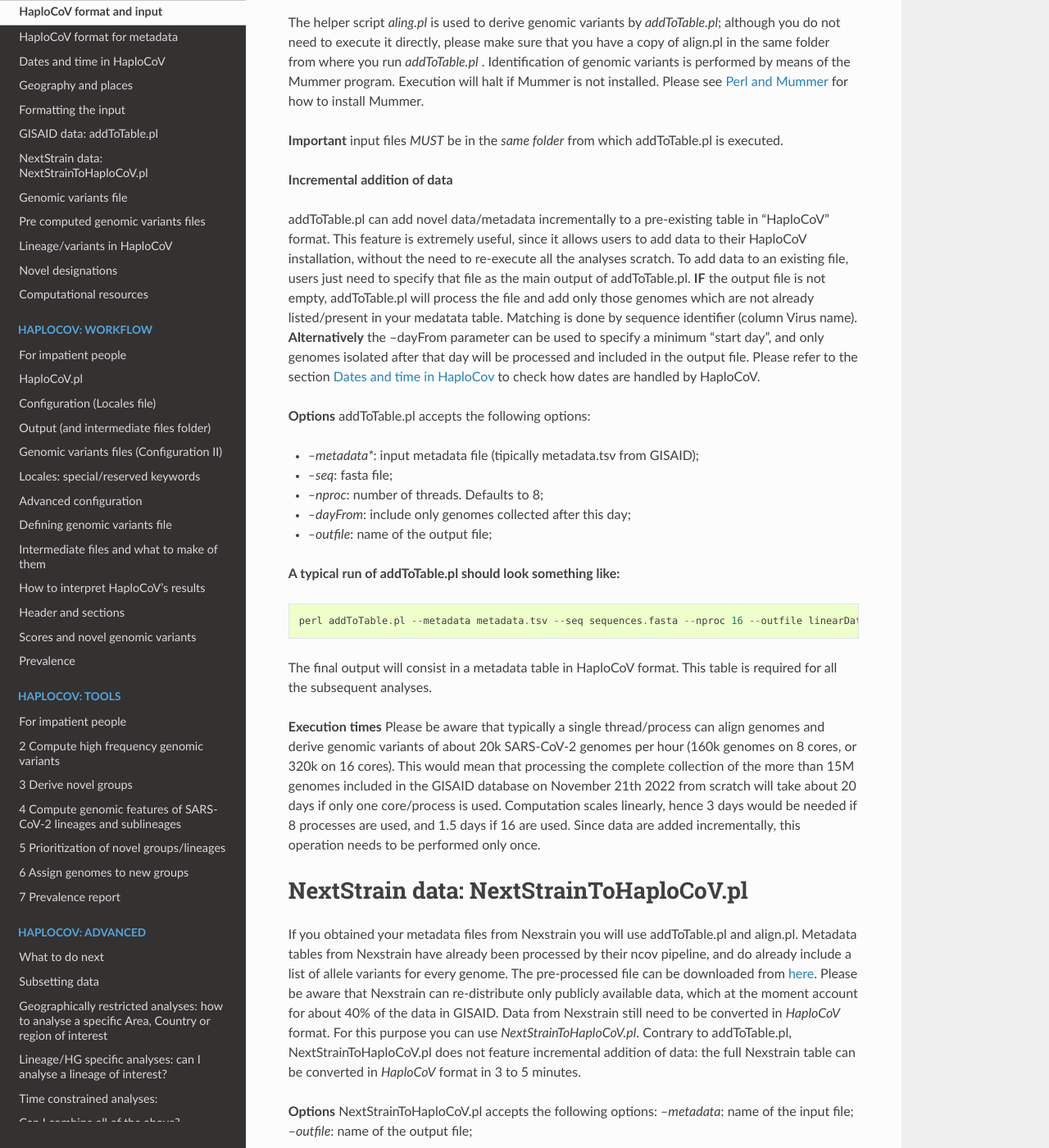
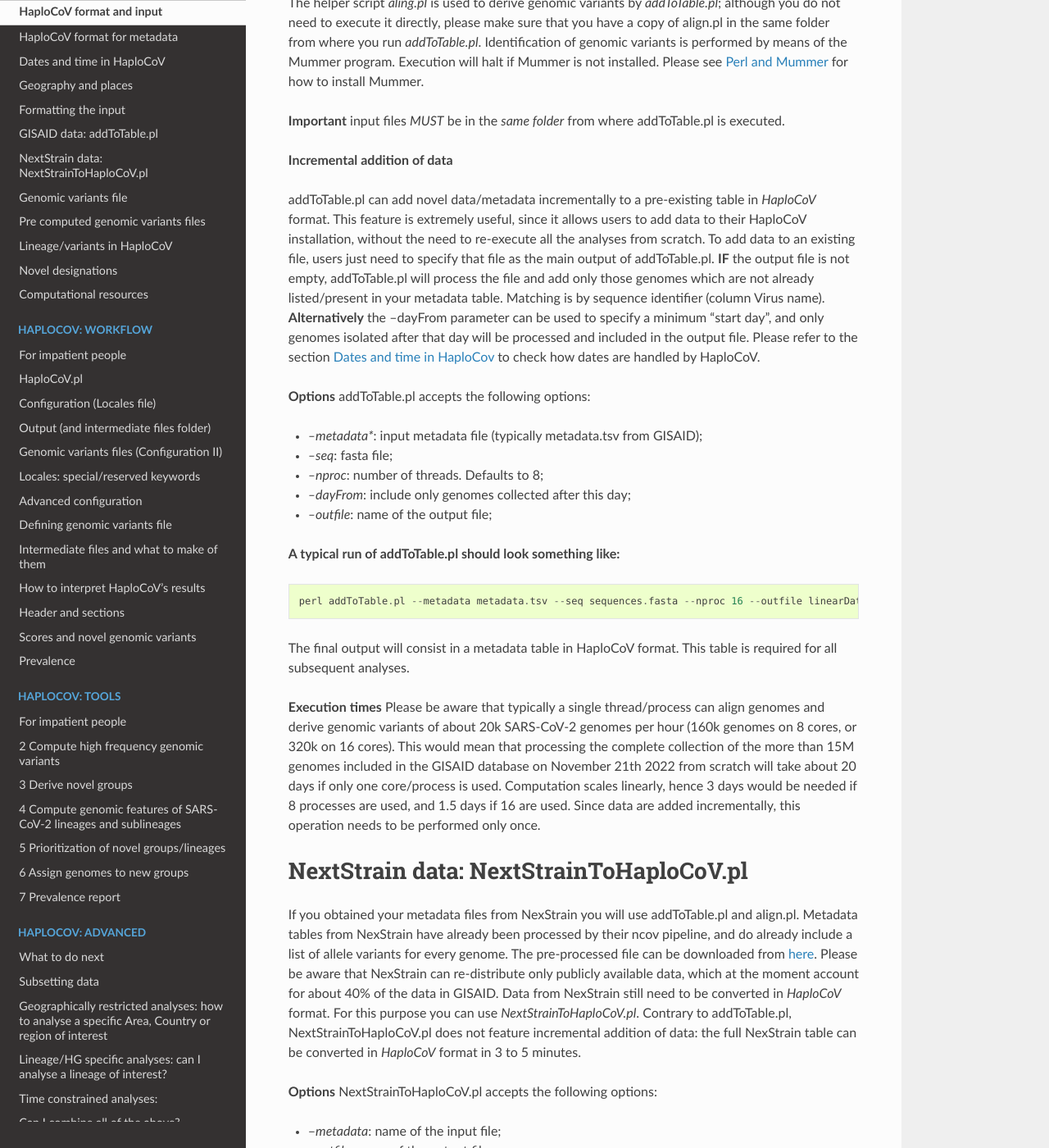
Before and after one commit to matteo14c/HaploCoV, a Sphinx documentation site: the page built from docs/source/metadata.rst, in a window 1280 px wide and 1400 px high, scrolled down 2937 px. Shown: the whole window at 82% size. Built offline with Sphinx 7.4.7 and the Read the Docs theme 2.0.0, drawn with Linux system fonts in a browser that asks for light colours; some of the changed text lies outside the part shown.

Commit message:
Update metadata.rst

```diff
--- a/docs/source/metadata.rst
+++ b/docs/source/metadata.rst
@@ -2,7 +2,7 @@
 =========================
 
 HaploCov operates on a large metadata table in tsv format (*HaploCoV* format from here onward). This table contains the required metadata (extracted from "metadata.tsv" or equivalent files) and the collection of genomic variants for every SARS-CoV-2 genome included in the analyses.
-If you obtained your data from **GISAID** you can get a metadata table in *Haplocov* format by using the *addToTable.pl* utility. If data were downloaded from Nexstrain, you can use *NextStrainToHaploCov.pl* instead (see below).
+If you obtained your data from **GISAID** you can get a metadata table in *HaploCoV* format by using the *addToTable.pl* utility. If data were downloaded from Nexstrain, you can use *NextStrainToHaploCoV.pl* instead (see below).
 
 HaploCoV format for metadata
 ============================
@@ -121,22 +121,22 @@
 GISAID data: addToTable.pl
 ==========================
 
-addToTable.pl reads a multifasta (*sequences.fasta*) and a metadata file(*metadata.tsv*) and combines the two files in a large table in HaploCoV format. The helper script, *align.pl* is used to align sequences to the reference genome assembly of SARS-CoV-2 and identify genomic variants.
+addToTable.pl reads a multifasta (*sequences.fasta*) and a metadata file (*metadata.tsv*) and combines the two files in a large table in HaploCoV format.
 
 **Aligning SARS-CoV-2 genomes to the reference**
 
-The helper script *aling.pl* is used to derive genomic variants by *addToTable.pl*; although you do not need to execute it directly, please make sure that you have a copy of align.pl in the same folder from where you run *addToTable.pl* . Identification of genomic variants is performed by means of the Mummer program. Execution will halt if Mummer is not installed. Please see `Perl and Mummer <https://haplocov.readthedocs.io/en/latest/perlMummer.html>`_ for how to install Mummer.
+The helper script *aling.pl* is used to derive genomic variants by *addToTable.pl*; although you do not need to execute it directly, please make sure that you have a copy of align.pl in the same folder from where you run *addToTable.pl*. Identification of genomic variants is performed by means of the Mummer program. Execution will halt if Mummer is not installed. Please see `Perl and Mummer <https://haplocov.readthedocs.io/en/latest/perlMummer.html>`_ for how to install Mummer.
 
-**Important** input files *MUST* be in the *same folder* from which addToTable.pl is executed.
+**Important** input files *MUST* be in the *same folder* from where addToTable.pl is executed.
 
 **Incremental addition of data**
 
-addToTable.pl can add novel data/metadata incrementally to a pre-existing table in "HaploCoV" format. This feature is extremely useful, since it allows users to add data to their HaploCoV installation, without the need to re-execute all the analyses scratch. To add data to an existing file, users just need to specify that file as the main output of addToTable.pl. **IF** the output file is not empty, addToTable.pl will process the file and add only those genomes which are not already listed/present in your medatata table. Matching is done by sequence identifier (column Virus name).  **Alternatively** the --dayFrom parameter can be used to specify a minimum "start day", and only genomes isolated after that day will be processed and included in the output file. Please refer to the section `Dates and time in HaploCov <https://haplocov.readthedocs.io/en/latest/metadata.html#dates-and-time-in-haplocov>`_ to check how dates are handled by HaploCoV.
+addToTable.pl can add novel data/metadata incrementally to a pre-existing table in *HaploCoV* format. This feature is extremely useful, since it allows users to add data to their HaploCoV installation, without the need to re-execute all the analyses from scratch. To add data to an existing file, users just need to specify that file as the main output of addToTable.pl. **IF** the output file is not empty, addToTable.pl will process the file and add only those genomes which are not already listed/present in your metadata table. Matching is by sequence identifier (column Virus name).  **Alternatively** the --dayFrom parameter can be used to specify a minimum "start day", and only genomes isolated after that day will be processed and included in the output file. Please refer to the section `Dates and time in HaploCov <https://haplocov.readthedocs.io/en/latest/metadata.html#dates-and-time-in-haplocov>`_ to check how dates are handled by HaploCoV.
 
 **Options**
 addToTable.pl accepts the following options:
 
-* *--metadata**: input metadata file (tipically metadata.tsv from GISAID);
+* *--metadata**: input metadata file (typically metadata.tsv from GISAID);
 * *--seq*: fasta file;
 * *--nproc*: number of threads. Defaults to 8;
 * *--dayFrom*: include only genomes collected after this day;
@@ -148,7 +148,7 @@
 
  perl addToTable.pl --metadata metadata.tsv --seq sequences.fasta --nproc 16 --outfile linearDataSorted.txt
 
-The final output will consist in a metadata table in HaploCoV format.  This table is required for all the subsequent analyses.
+The final output will consist in a metadata table in HaploCoV format. This table is required for all subsequent analyses.
 
 **Execution times**
 Please be aware that typically a single thread/process can align genomes and derive genomic variants of about 20k SARS-CoV-2 genomes per hour (160k genomes on 8 cores, or 320k on 16 cores). This would mean that processing the complete collection of the more than 15M genomes included in the GISAID database on November 21th 2022 from scratch will take about 20 days if only one core/process is used. Computation scales linearly, hence 3 days would be needed if 8 processes are used, and 1.5 days if 16 are used. Since data are added incrementally, this operation needs to be performed only once.
@@ -156,15 +156,16 @@
 NextStrain data: NextStrainToHaploCoV.pl
 ========================================
 
-If you obtained your metadata files from Nexstrain you will use addToTable.pl and align.pl. Metadata tables from Nexstrain have already been processed by their ncov pipeline, and do already include a list of allele variants for every genome. The pre-processed file can be downloaded from `here <https://data.nextstrain.org/files/ncov/open/metadata.tsv.gz>`_.
-Please be aware that Nexstrain can re-distribute only publicly available data, which at the moment account for about 40% of the data in GISAID.
-Data from Nexstrain still need to be converted in *HaploCoV* format. For this purpose you can use *NextStrainToHaploCoV.pl*.
-Contrary to addToTable.pl, NextStrainToHaploCoV.pl does not feature incremental addition of data: the full Nexstrain table can be converted in *HaploCoV* format in 3 to 5 minutes.
+If you obtained your metadata files from NexStrain you will use addToTable.pl and align.pl. Metadata tables from NexStrain have already been processed by their ncov pipeline, and do already include a list of allele variants for every genome. The pre-processed file can be downloaded from `here <https://data.nextstrain.org/files/ncov/open/metadata.tsv.gz>`_.
+Please be aware that NexStrain can re-distribute only publicly available data, which at the moment account for about 40% of the data in GISAID.
+Data from NexStrain still need to be converted in *HaploCoV* format. For this purpose you can use *NextStrainToHaploCoV.pl*.
+Contrary to addToTable.pl, NextStrainToHaploCoV.pl does not feature incremental addition of data: the full NexStrain table can be converted in *HaploCoV* format in 3 to 5 minutes.
 
 **Options**
 NextStrainToHaploCoV.pl accepts the following options:
---*metadata*: name of the input file;
---*outfile*: name of the output file;
+
+* --*metadata*: name of the input file;
+* --*outfile*: name of the output file;
 
 **Execution**
 
@@ -172,6 +173,6 @@
 
 ::
 
- NextStrainToHaploCoV.pl --infile metadata.tsv --outfile linearDataSorted.txt
+ NextStrainToHaploCoV.pl --metadata metadata.tsv --outfile linearDataSorted.txt
 
 The output file will be in *HaploCoV* format and can be used by computeAF.pl to compute allele frequencies.
```
Also changed, not shown: other parts of docs/source/metadata.rst (+4 -4 lines).
